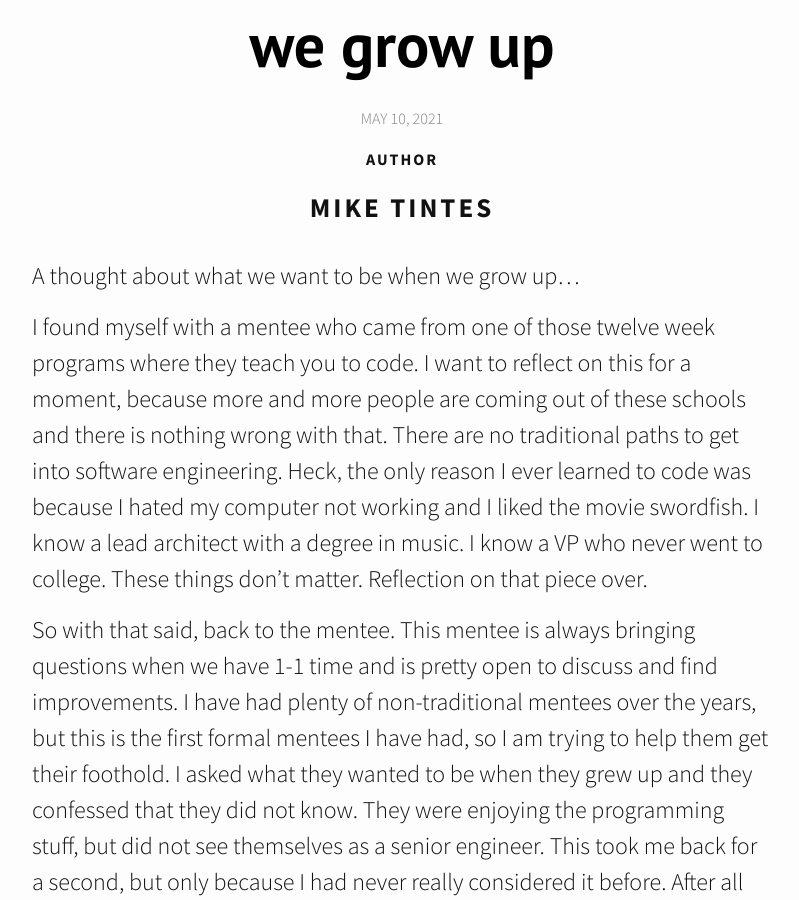
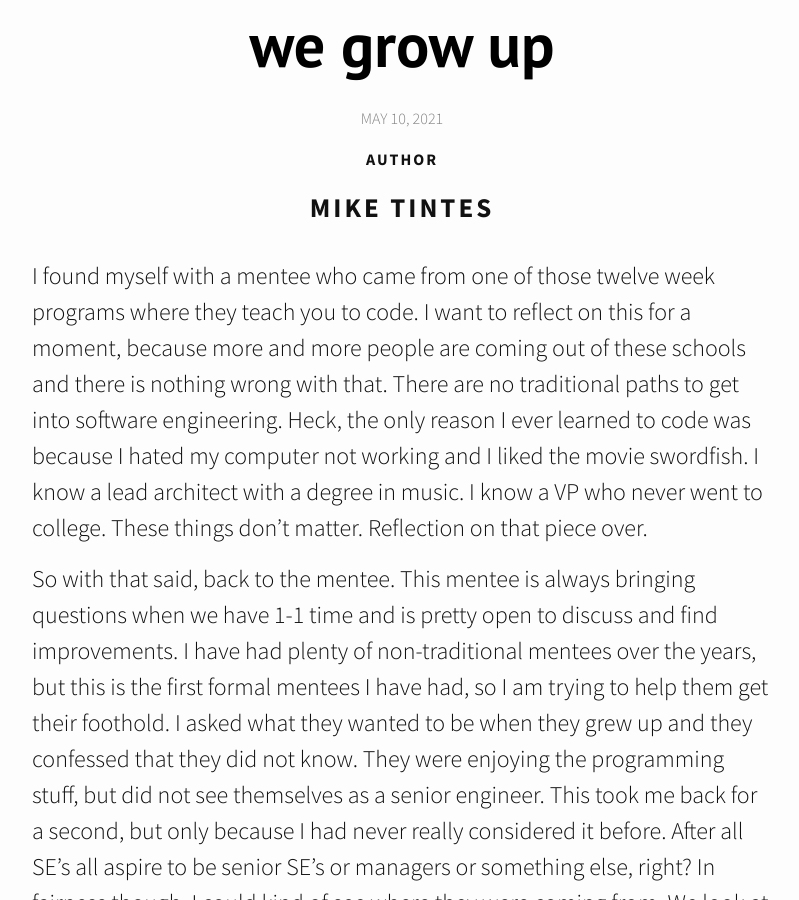
Before and after one commit to mtintes/mtintes.github.io, a Jekyll site: the page built from _posts/2021-05-10-when-we-grow-up.md, in a window 1280 px wide and 900 px high, scrolled down 367 px. Shown: the whole window, without its empty margins (238-1037 px from the left). Built offline with Jekyll 4.4.1, drawn with Linux system fonts in a browser that asks for light colours; nearby versions of some CDN libraries.

Commit message:
Update 2021-05-10-when-we-grow-up.md

```diff
--- a/_posts/2021-05-10-when-we-grow-up.md
+++ b/_posts/2021-05-10-when-we-grow-up.md
@@ -5,8 +5,6 @@ date:   2021-05-10
 categories: ["growth"]
 author: "Mike Tintes"
 ---
-
-A thought about what we want to be when we grow up...
 
 I found myself with a mentee who came from one of those twelve week programs where they teach you to code. I want to reflect on this for a moment, because more and more people are coming out of these schools and there is nothing wrong with that. There are no traditional paths to get into software engineering. Heck, the only reason I ever learned to code was because I hated my computer not working and I liked the movie swordfish. I know a lead architect with a degree in music. I know a VP who never went to college. These things don't matter. Reflection on that piece over.
 
```
